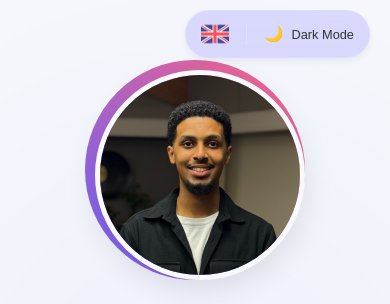
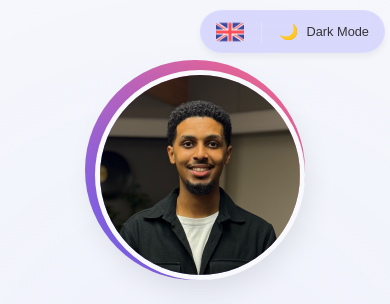
Before and after one commit to 01KhaliDo/readme, a plain HTML site: page index.html in a window 390 px wide. Shown: the top 304 px of the page. Drawn offline with Linux system fonts and the light colour scheme.

Commit message:
style: Adjust mobile controls container right position and add height.

```diff
--- a/styles.css
+++ b/styles.css
@@ -640,9 +640,10 @@ body.dark-mode .social-icon {
     /* Mobile Controls */
     .controls-container {
         top: 10px;
-        right: 20px;
+        right: 5px;
         padding: 3px;
         margin-bottom: 10px;
+        height: 35px;
     }
 
     .control-btn {
```
Also changed, not shown: 1 other file.
